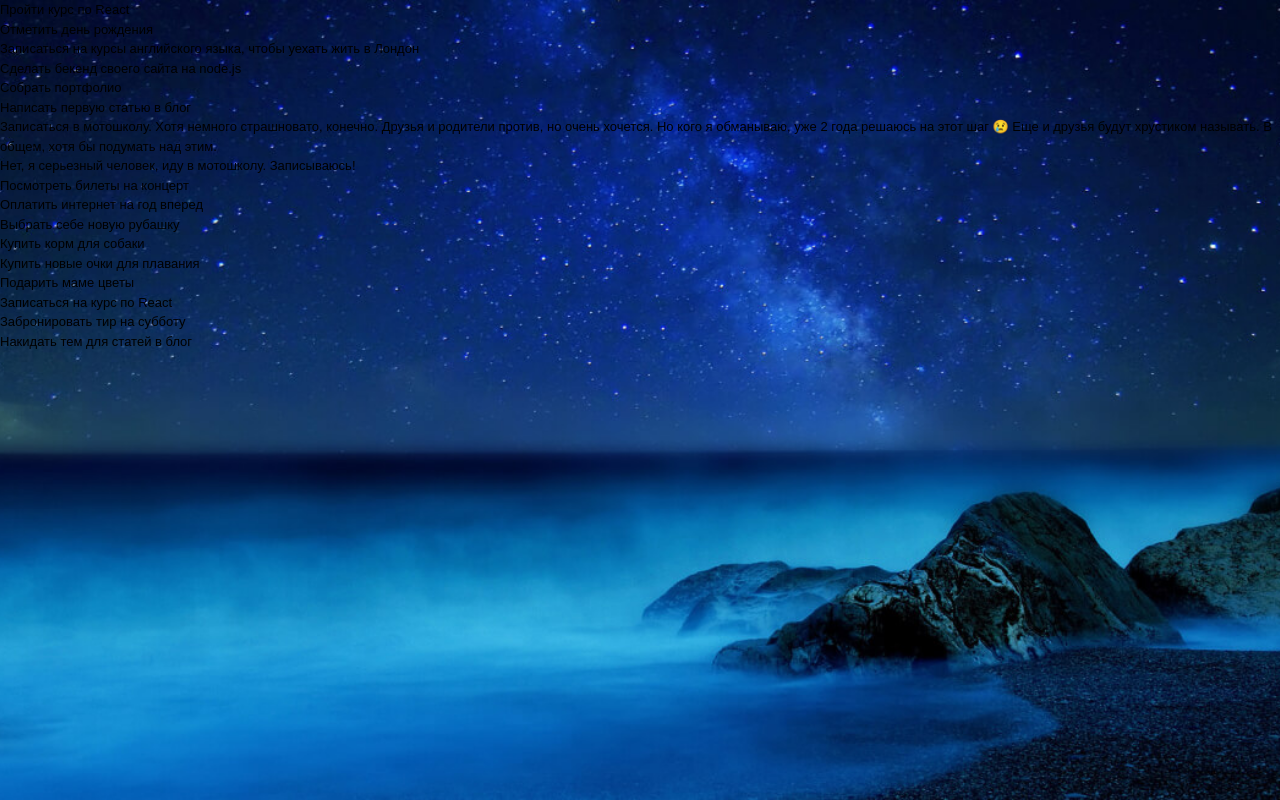
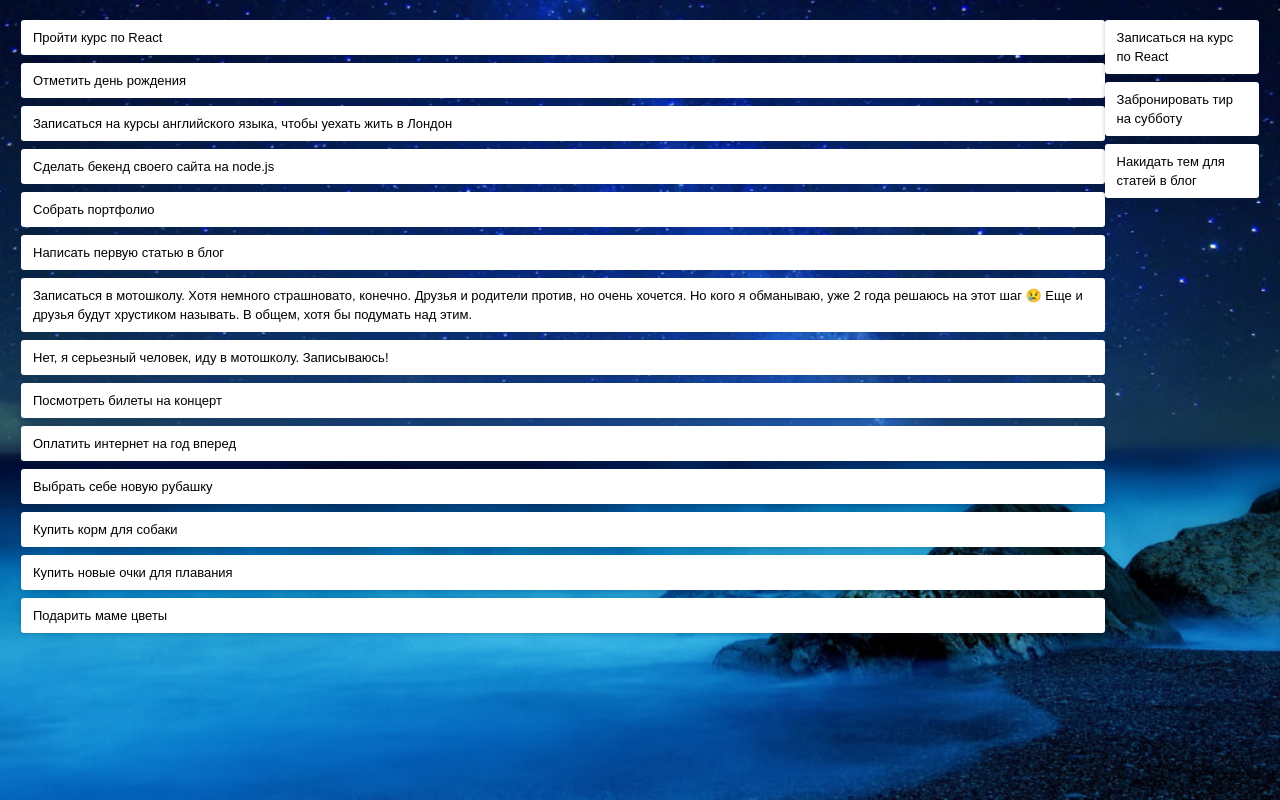
Before and after one commit to NikolayOskin/react-trello-clone, a React (Create React App) app: page / in a window 1280 px wide. Built offline with nearby package versions, Linux system fonts and the light colour scheme.

Commit message:
adding classnames to blocks

```diff
--- a/src/components/Board.js
+++ b/src/components/Board.js
@@ -36,7 +36,7 @@ class Board extends Component {
 
     render() {
         return (
-            <div>
+            <div className="container">
                 {this.state.todoLists.map((todoList, index) => <Column key={index} column={todoList}/>)}
             </div>
         );
--- a/src/components/Card.js
+++ b/src/components/Card.js
@@ -7,7 +7,7 @@ class Card extends Component {
 
     render() {
         return (
-            <div>
+            <div className="card">
                 {this.props.card}
             </div>
         );
```
